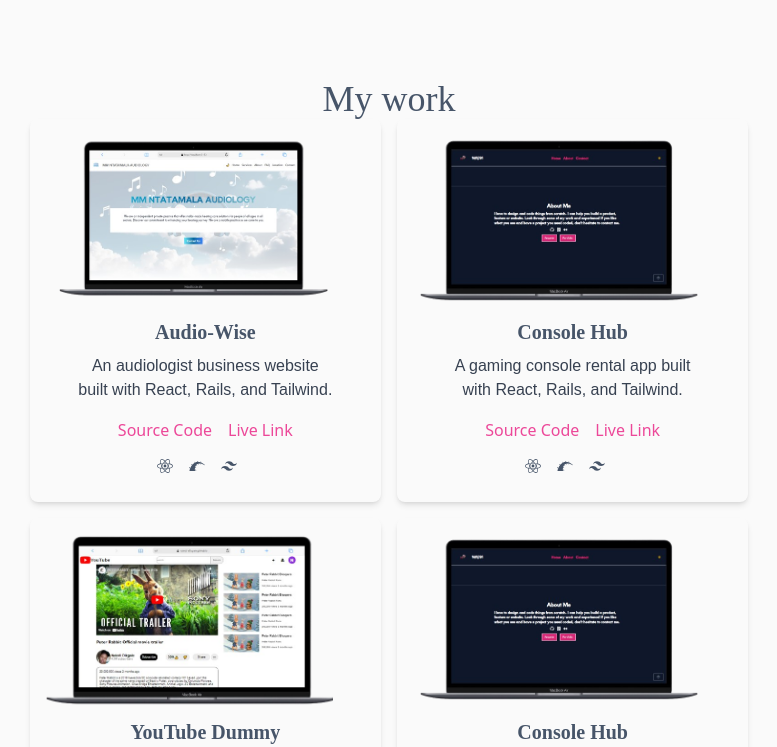
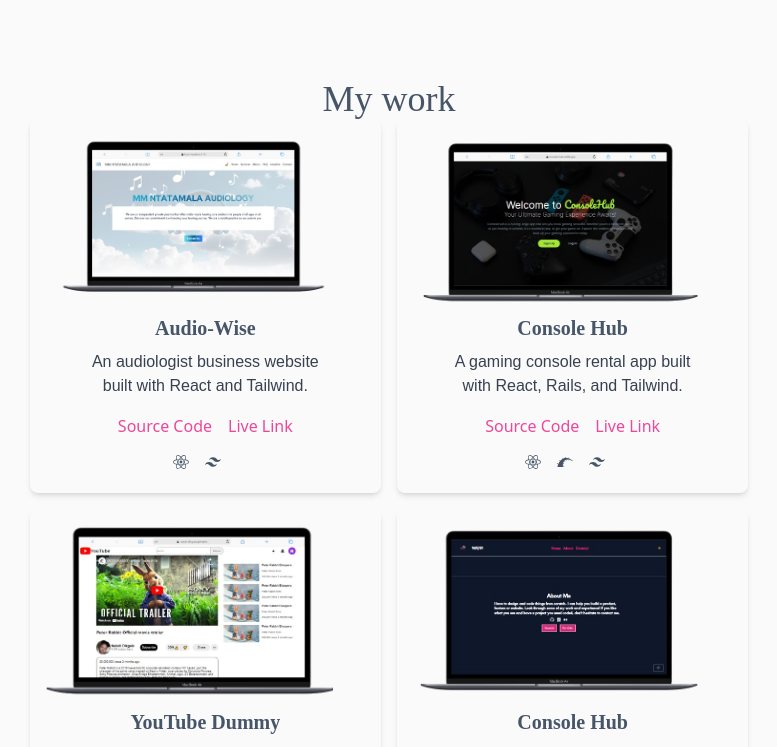
Before and after one commit to Naledi-Dikgale/portfolio-v3, a React (Vite) app: page / in a window 1280 px wide. Shown: the part 3180-3927 px from the top of the page, without its empty margins (251-1028 px from the left). Built offline with nearby package versions, Linux system fonts and the light colour scheme; a web font is replaced by a local one.

Commit message:
Fix overflow

```diff
--- a/src/projects.js
+++ b/src/projects.js
@@ -2,17 +2,17 @@ export const projects = [
   {
     image: '/audio.png',
     title: 'Audio-Wise',
-    description: 'An audiologist business website built with React, Rails, and Tailwind.',
+    description: 'An audiologist business website built with React and Tailwind.',
     sourceCodeLink: 'https://github.com/user/console-hub',
     liveLink: 'https://console-hub.com',
-    techStack: ['FaReact', 'SiRails', 'SiTailwindcss']
+    techStack: ['FaReact', 'SiTailwindcss']
   },
   {
-    image: '/Capture (4).png',
+    image: '/console.png',
     title: 'Console Hub',
     description: 'A gaming console rental app built with React, Rails, and Tailwind.',
-    sourceCodeLink: 'https://github.com/user/console-hub',
-    liveLink: 'https://console-hub.com',
+    sourceCodeLink: 'https://github.com/Naledi-Dikgale/gaming_console_reservation_front_end',
+    liveLink: 'https://console-hub.netlify.app',
     techStack: ['FaReact', 'SiRails', 'SiTailwindcss']
   },
   {
@@ -21,7 +21,7 @@ export const projects = [
     description: 'A YouTube clone with minimal functionality aimed at practicing HTML and CSS.',
     sourceCodeLink: 'https://github.com/Naledi-Dikgale/YouTube-dummy',
     liveLink: 'https://naledi-dikgale.github.io/YouTube-dummy/',
-    techStack: ['FaReact', 'SiRails', 'SiTailwindcss']
+    techStack: ['FaHtml5', 'FaCss3']
   },
   {
     image: '/Capture (4).png',
```
